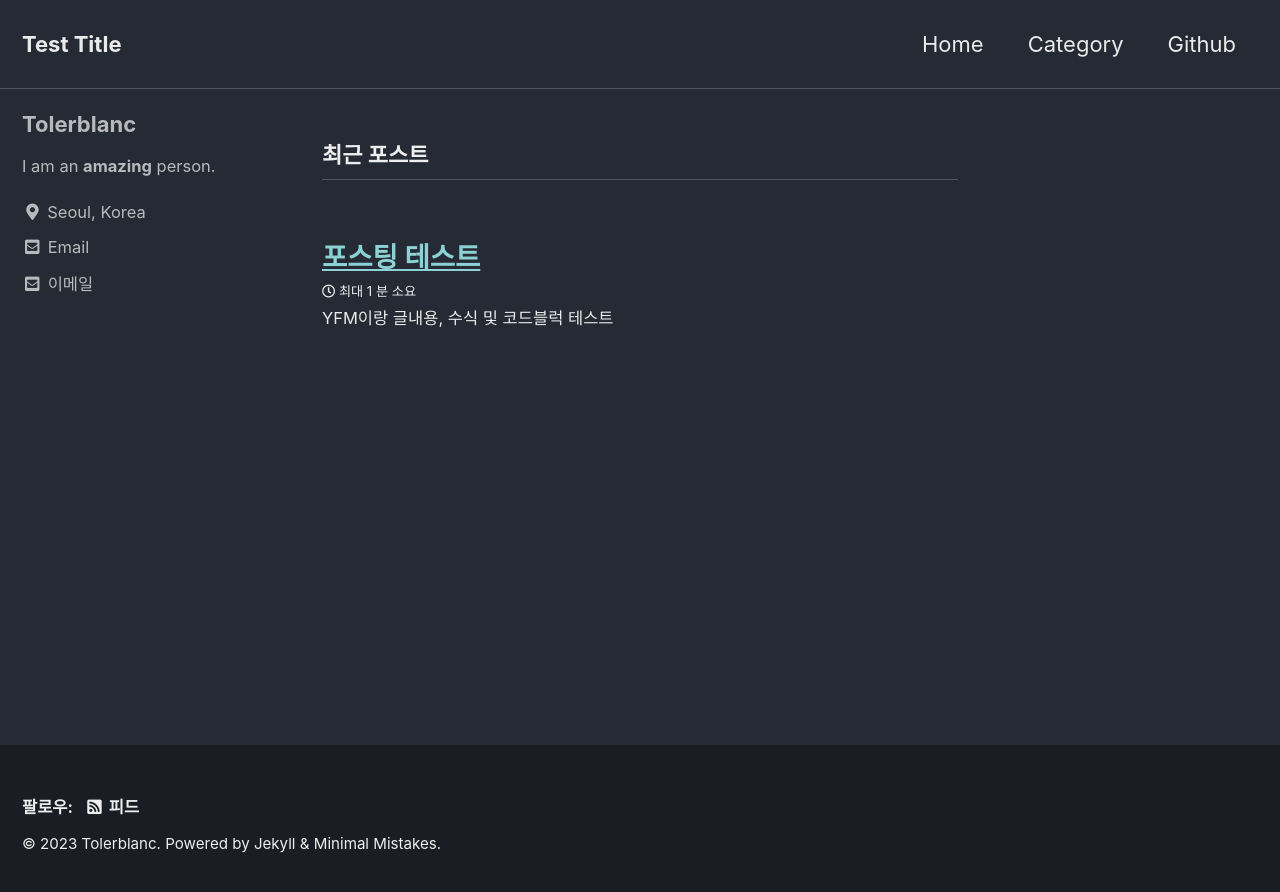
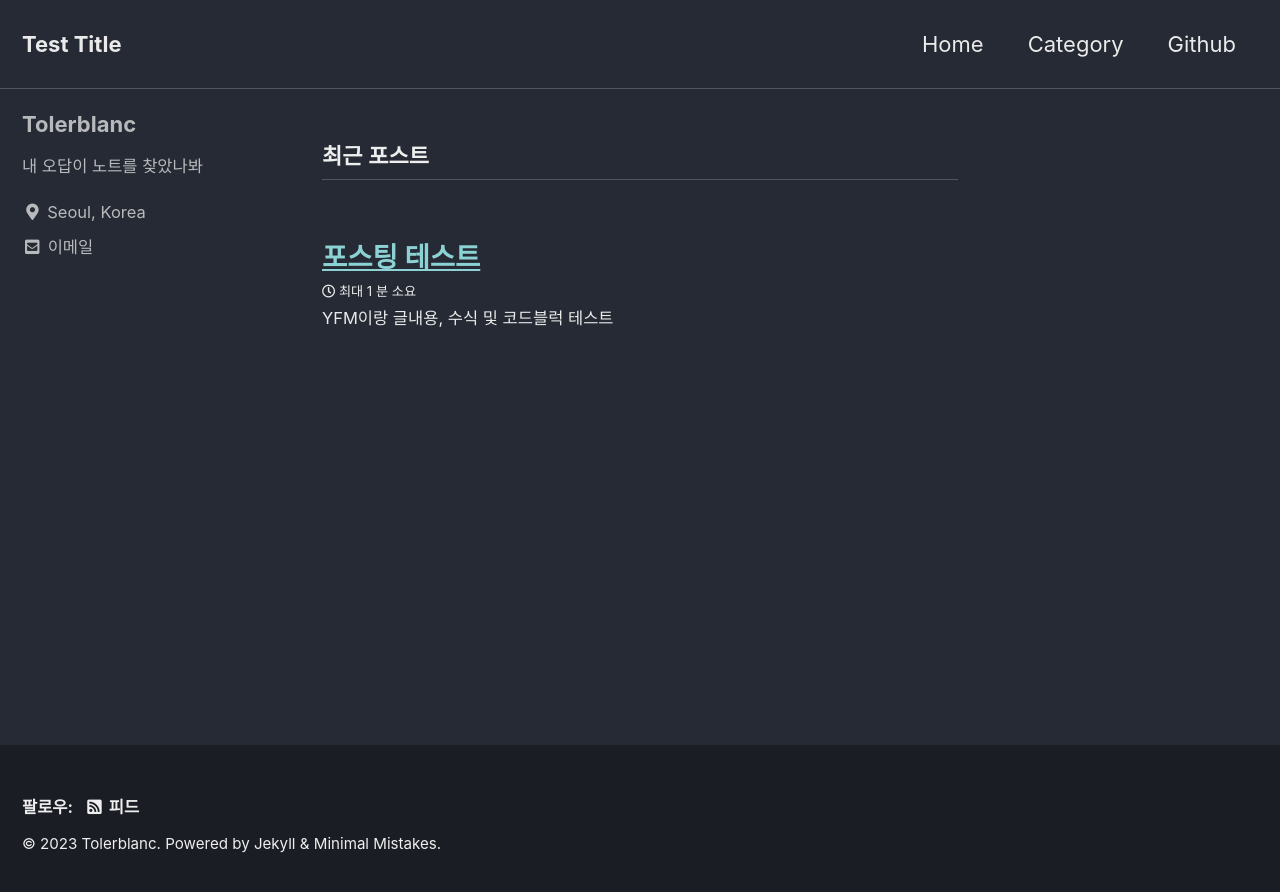
Before and after one commit to Tolerblanc/Tolerblanc.github.io, a Jekyll site: the page built from index.html, in a window 1280 px wide. Shown: the top 892 px of the page. Built offline with Jekyll 4.4.1, drawn with Linux system fonts in a browser that asks for light colours; cached includes are drawn as plain includes; the list of posts is cut into pages by our own code.

Commit message:
change fonts

```diff
--- a/_config.yml
+++ b/_config.yml
@@ -106,13 +106,13 @@ analytics:
 author:
   name             : "Tolerblanc"
   avatar           : # path of avatar image, e.g. "/assets/images/bio-photo.jpg"
-  bio              : "I am an **amazing** person."
+  bio              : "내 오답이 노트를 찾았나봐"
   location         : "Seoul, Korea"
   email            : "hihj070914@icloud.com"
   links:
     - label: "Email"
       icon: "fas fa-fw fa-envelope-square"
-      url: "mailto:hihj070914@icloud.com"
+      # url: "mailto:hihj070914@icloud.com"
     - label: "Website"
       icon: "fas fa-fw fa-link"
       # url: "https://your-website.com"
--- a/_sass/minimal-mistakes/_variables.scss
+++ b/_sass/minimal-mistakes/_variables.scss
@@ -13,10 +13,10 @@ $paragraph-indent: false !default; // true, false (default)
 $indent-var: 1.3em !default;
 
 /* system typefaces */
-$serif: Georgia, Times, serif !default;
-$sans-serif: -apple-system, BlinkMacSystemFont, "Roboto", "Segoe UI",
+$serif: "HakgyoansimWoojuR", Georgia, Times, serif !default;
+$sans-serif: "omyu_pretty", -apple-system, BlinkMacSystemFont, "Roboto", "Segoe UI",
   "Helvetica Neue", "Lucida Grande", Arial, sans-serif !default;
-$monospace: Monaco, Consolas, "Lucida Console", monospace !default;
+$monospace: "D2Coding", Monaco, Consolas, "Lucida Console", monospace !default;
 
 /* sans serif typefaces */
 $sans-serif-narrow: $sans-serif !default;
@@ -30,7 +30,7 @@ $calisto: "Calisto MT", serif !default;
 $garamond: Garamond, serif !default;
 
 $global-font-family: $sans-serif !default;
-$header-font-family: $sans-serif !default;
+$header-font-family: $serif !default;
 $caption-font-family: $serif !default;
 
 /* type scale */
```
